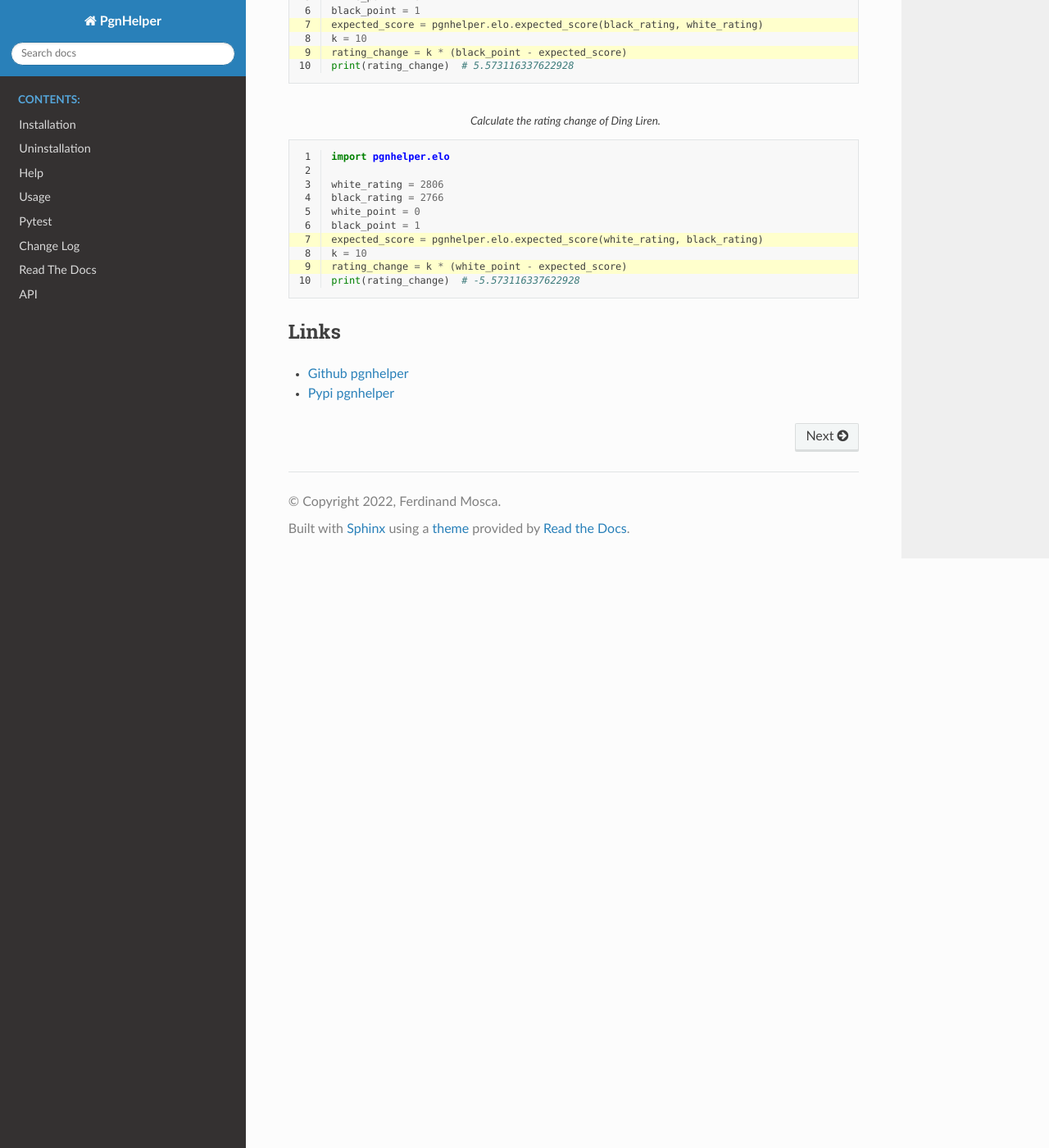
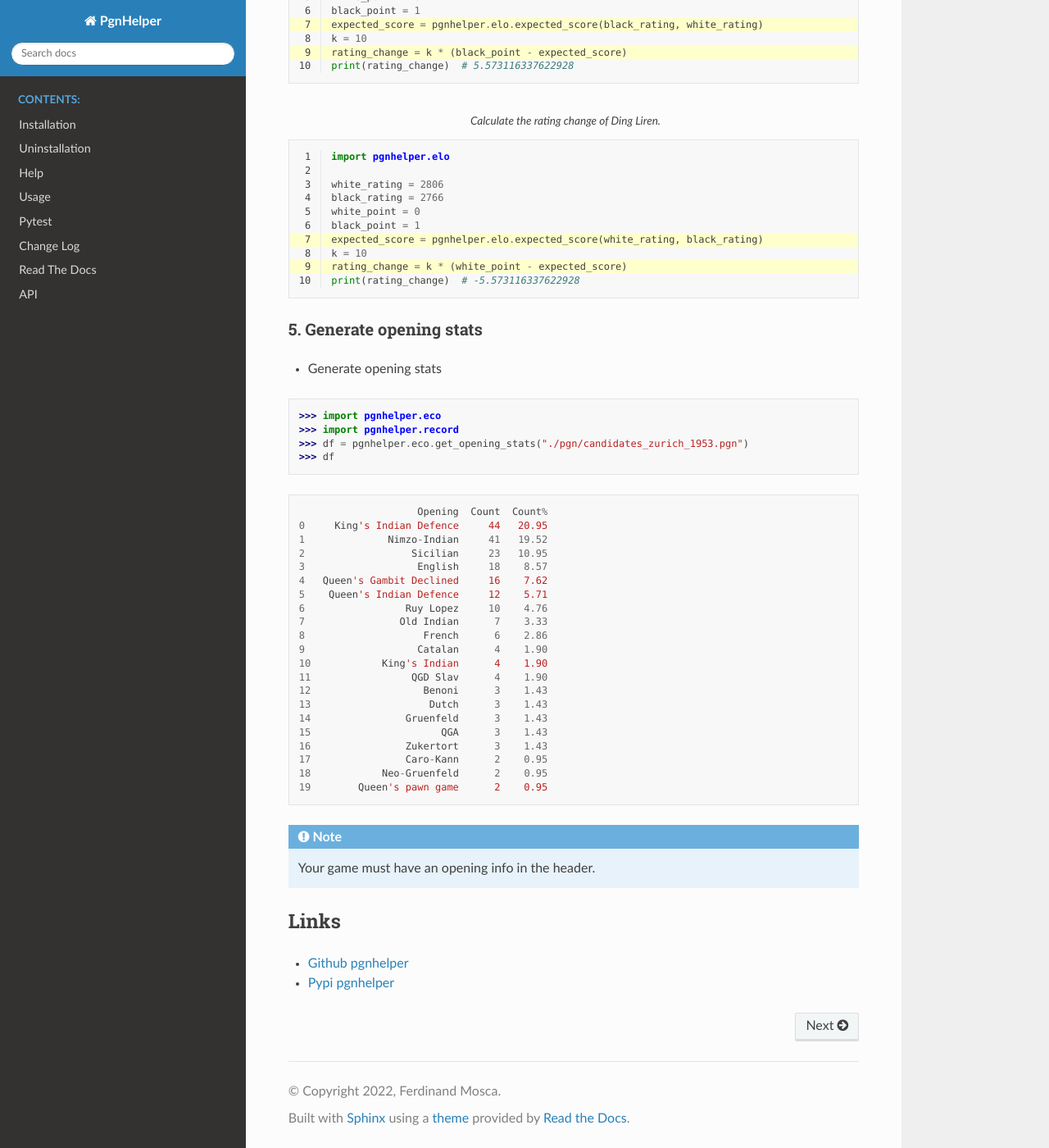
Before and after one commit to fsmosca/pgnhelper, a Sphinx documentation site: the page built from docs/index.rst, in a window 1280 px wide and 1400 px high, scrolled down 2740 px. Shown: the whole window at 82% size. Built offline with Sphinx 7.4.7 and the Read the Docs theme 2.0.0, drawn with Linux system fonts in a browser that asks for light colours.

Commit message:
Update index.rst

```diff
--- a/docs/index.rst
+++ b/docs/index.rst
@@ -161,6 +161,46 @@ Game result::
    rating_change = k * (white_point - expected_score)
    print(rating_change)  # -5.573116337622928
 
+5. Generate opening stats
+^^^^^^^^^^^^^^^^^^^^^^^^^
+
+* Generate opening stats
+
+::
+
+   >>> import pgnhelper.eco
+   >>> import pgnhelper.record
+   >>> df = pgnhelper.eco.get_opening_stats("./pgn/candidates_zurich_1953.pgn")
+   >>> df
+
+::
+
+                       Opening  Count  Count%
+   0     King's Indian Defence     44   20.95
+   1              Nimzo-Indian     41   19.52
+   2                  Sicilian     23   10.95
+   3                   English     18    8.57
+   4   Queen's Gambit Declined     16    7.62
+   5    Queen's Indian Defence     12    5.71
+   6                 Ruy Lopez     10    4.76
+   7                Old Indian      7    3.33
+   8                    French      6    2.86
+   9                   Catalan      4    1.90
+   10            King's Indian      4    1.90
+   11                 QGD Slav      4    1.90
+   12                   Benoni      3    1.43
+   13                    Dutch      3    1.43
+   14                Gruenfeld      3    1.43
+   15                      QGA      3    1.43
+   16                Zukertort      3    1.43
+   17                Caro-Kann      2    0.95
+   18            Neo-Gruenfeld      2    0.95
+   19        Queen's pawn game      2    0.95
+
+.. Note::
+
+   Your game must have an opening info in the header.
+
 
 Links
 -----
```
